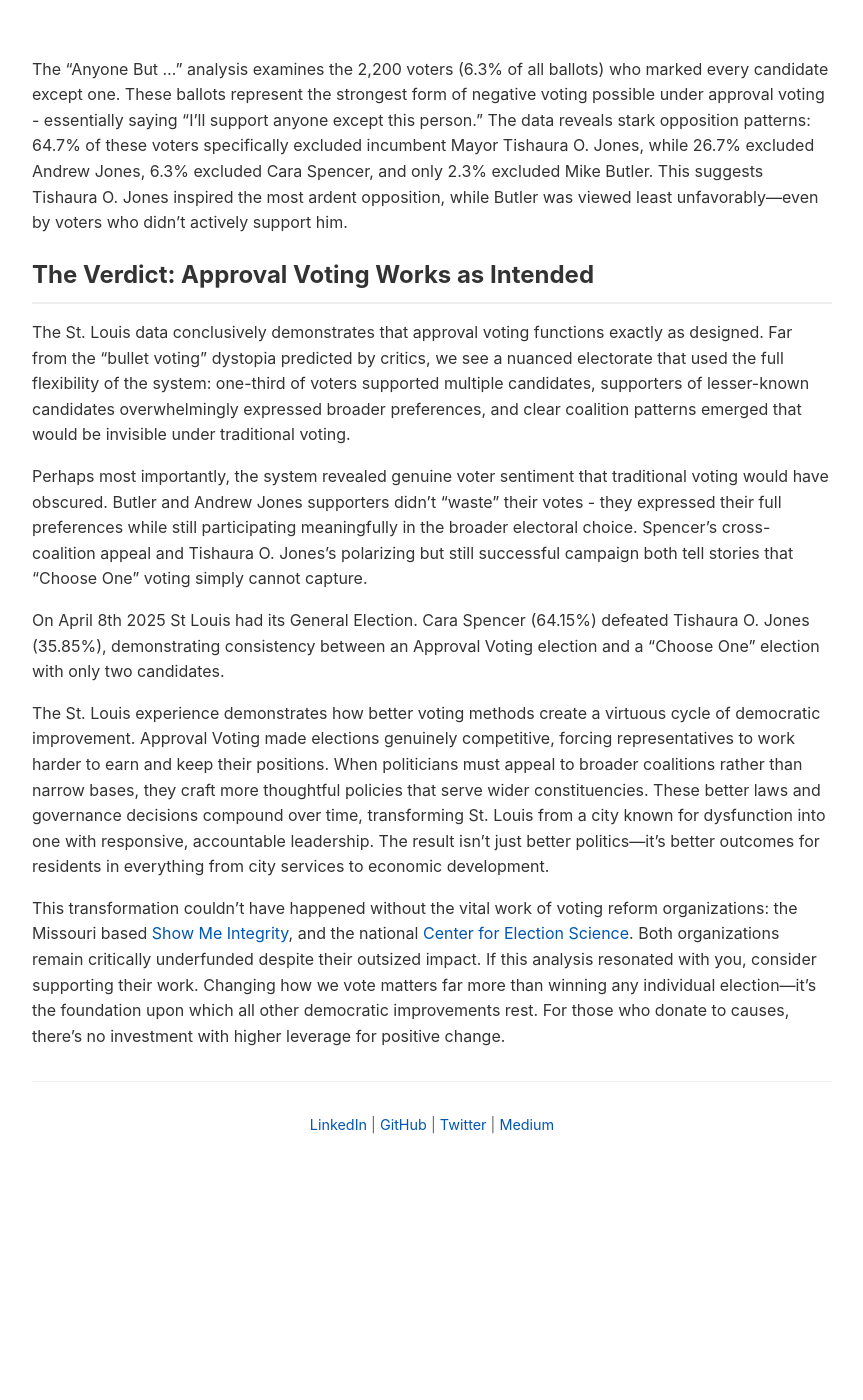
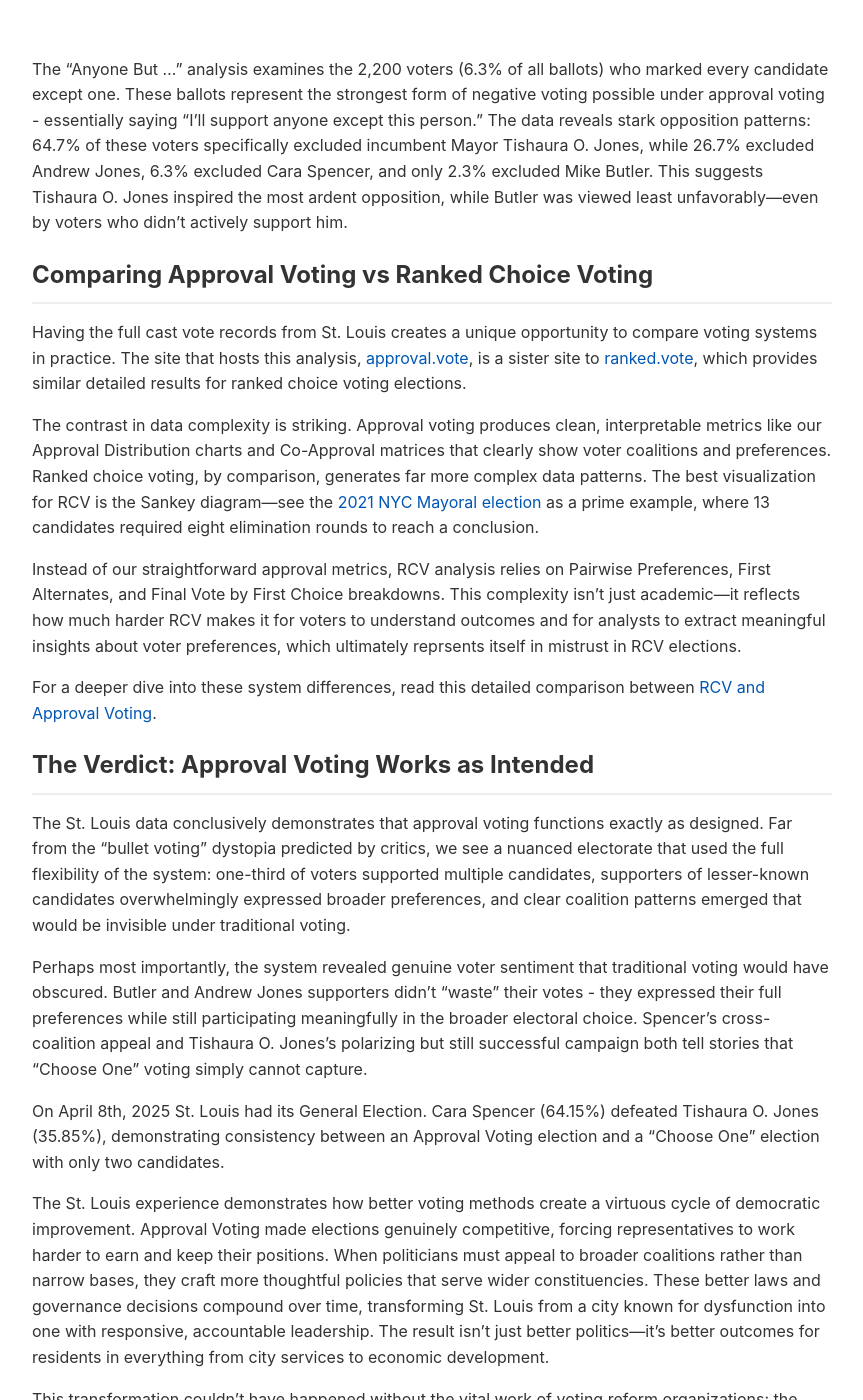
Before and after one commit to fsargent/fsargent.github.io, a Jekyll site: the page built from _posts/2025-08-29-st-louis-approval-voting.md, in a window 1280 px wide and 1400 px high, scrolled down 4403 px. Shown: the whole window, without its empty margins (208-1071 px from the left). Built offline with Jekyll 4.4.1, drawn with Linux system fonts in a browser that asks for light colours; before the commit the page ends 5569 px from its top, so only the background shows below that; some of the changed text lies outside the part shown.

Commit message:
Add Rybbit script to default layout and correct image filename in St. Louis Approval Voting post; enhance content with new comparison section on voting systems.

```diff
--- a/_layouts/default.html
+++ b/_layouts/default.html
@@ -95,6 +95,11 @@
 
     <link rel="stylesheet" href="/css/style.css" />
     <script src="/components/scripts/print.js"></script>
+    <script
+      src="https://app.rybbit.io/api/script.js"
+      data-site-id="2294"
+      defer
+    ></script>
   </head>
   <body>
     <div class="container">
--- a/_posts/2025-08-29-st-louis-approval-voting.md
+++ b/_posts/2025-08-29-st-louis-approval-voting.md
@@ -12,7 +12,7 @@ _This article is a companion piece to our interactive data analysis and visualiz
 
 The St. Louis, MO Primary Municipal Election was held on March 4, 2025. The election included multiple races: Mayor, Comptroller, Alderman Ward 3, and Alderman Ward 11. While we have cast vote record data for all these races, this analysis focuses specifically on the mayoral contest, which provides the richest dataset for understanding voter behavior under approval voting.
 
-In the Mayor's Race, Cara Spencer (68.2%) and incumbent Tishaura O. Jones (33.2%) advanced to the general election, defeating Michael "Mike" Butler (24.9%) and Andrew Jones (13.6%). With 34,945 ballots cast and 48,908 total approvals, there was an average of 1.4 approvals per ballot. St Louis runs a unified, non-partisan primary in which candidates may run and are listed without any party affiliation next to their name. The top two winners go head to head in the General Election. This is the sixth ever election in the United States using Approval Voting, and the first ever approval voting election where we have the Cast Vote Records from the election. These records reveal fascinating details on St Louis voters preferences.
+In the Mayor's Race, Cara Spencer (68.2%) and incumbent Tishaura O. Jones (33.2%) advanced to the general election, defeating Michael "Mike" Butler (24.9%) and Andrew Jones (13.6%). With 34,945 ballots cast and 48,908 total approvals, there was an average of 1.4 approvals per ballot. St. Louis runs a unified, non-partisan primary in which candidates may run and are listed without any party affiliation next to their name. The top two winners go head to head in the General Election. This is the sixth ever election in the United States using Approval Voting, and the first ever approval voting election where we have the Cast Vote Records from the election. These records reveal fascinating details on St. Louis voters' preferences.
 
 ## Why St. Louis Adopted Approval Voting
 
@@ -26,7 +26,7 @@ Under Approval Voting you can pick all the candidates you like. Put another way,
 
 ## Approval Distribution: How Voters Used the System
 
-<img src="/components/images/posts/2025-08-29-st-louis-approval-voting/approval_distrubtion.png" alt="Approval Distribution Matrix" style="max-width: 100%; width: 400px; height: auto; display: block; margin: 20px auto;">
+<img src="/components/images/posts/2025-08-29-st-louis-approval-voting/approval_distribution.png" alt="Approval Distribution Matrix" style="max-width: 100%; width: 400px; height: auto; display: block; margin: 20px auto;">
 
 Our analysis of the Approval Distribution reveals that a third (32.8%) of voters supported more than one candidate, with a quarter (26.1%) approving exactly two candidates, 6% approving three candidates, and half a percent (0.4%) approving all four. When we break down the approvals by candidate, we find dramatic differences in voting patterns. While supporters of the front-runners showed more focused support (38.8% of Spencer supporters and 41.9% of Tishaura O. Jones supporters approved multiple candidates), supporters of non-front runners Michael "Mike" Butler and Andrew Jones were far more likely to express broader preferences, with 84.4% and 83.1% respectively voting for more than one candidate.
 
@@ -40,7 +40,7 @@ FairVote defines bullet voting as:
 >
 > _— [Fairvote.org - Comparing single-winner voting methods](https://fairvote.org/resources/electoral-systems/comparing-voting-methods/?section=criteria-welltested-in-government-elections)_
 
-The St. Louis data decisively refutes these concerns. Our analysis demonstrates that in real world elections voters use approval voting to support all the candidates they like. While some voters genuinely preferred only one candidate (a perfectly valid choice), the system enabled nuanced preference expression where it mattered most. For supporters of Mike Butler and Andrew Jones - voters whose voices would have been completely silenced in a traditional primary - 84.4% and 83.1% respectively were able to express additional preferences. This wasn't strategic voting or gaming the system; it was honest preference expression that approval voting enables.
+The St. Louis data decisively refutes these concerns. Our analysis demonstrates that in real-world elections voters use approval voting to support all the candidates they like. While some voters genuinely preferred only one candidate (a perfectly valid choice), the system enabled nuanced preference expression where it mattered most. For supporters of Mike Butler and Andrew Jones - voters whose voices would have been completely silenced in a traditional primary - 84.4% and 83.1% respectively were able to express additional preferences. This wasn't strategic voting or gaming the system; it was honest preference expression that approval voting enables.
 
 ## The Expressiveness Question
 
@@ -62,14 +62,26 @@ The Co-Approval matrix shows the fraction of voters who approved one candidate t
 
 The "Anyone But …" analysis examines the 2,200 voters (6.3% of all ballots) who marked every candidate except one. These ballots represent the strongest form of negative voting possible under approval voting - essentially saying "I'll support anyone except this person." The data reveals stark opposition patterns: 64.7% of these voters specifically excluded incumbent Mayor Tishaura O. Jones, while 26.7% excluded Andrew Jones, 6.3% excluded Cara Spencer, and only 2.3% excluded Mike Butler. This suggests Tishaura O. Jones inspired the most ardent opposition, while Butler was viewed least unfavorably—even by voters who didn't actively support him.
 
+## Comparing Approval Voting vs Ranked Choice Voting
+
+Having the full cast vote records from St. Louis creates a unique opportunity to compare voting systems in practice. The site that hosts this analysis, [approval.vote](https://approval.vote), is a sister site to [ranked.vote](https://ranked.vote), which provides similar detailed results for ranked choice voting elections.
+
+The contrast in data complexity is striking. Approval voting produces clean, interpretable metrics like our Approval Distribution charts and Co-Approval matrices that clearly show voter coalitions and preferences. Ranked choice voting, by comparison, generates far more complex data patterns. The best visualization for RCV is the Sankey diagram—see the [2021 NYC Mayoral election](https://ranked.vote/report/us/ny/nyc/2021/06/mayor-primary-dem) as a prime example, where 13 candidates required eight elimination rounds to reach a conclusion.
+
+Instead of our straightforward approval metrics, RCV analysis relies on Pairwise Preferences, First Alternates, and Final Vote by First Choice breakdowns. This complexity isn't just academic—it reflects how much harder RCV makes it for voters to understand outcomes and for analysts to extract meaningful insights about voter preferences, which ultimately reprsents itself in mistrust in RCV elections.
+
+For a deeper dive into these system differences, read this detailed comparison between [RCV and Approval Voting](https://approval.vote/rcv-vs-approval).
+
 ## The Verdict: Approval Voting Works as Intended
 
 The St. Louis data conclusively demonstrates that approval voting functions exactly as designed. Far from the "bullet voting" dystopia predicted by critics, we see a nuanced electorate that used the full flexibility of the system: one-third of voters supported multiple candidates, supporters of lesser-known candidates overwhelmingly expressed broader preferences, and clear coalition patterns emerged that would be invisible under traditional voting.
 
 Perhaps most importantly, the system revealed genuine voter sentiment that traditional voting would have obscured. Butler and Andrew Jones supporters didn't "waste" their votes - they expressed their full preferences while still participating meaningfully in the broader electoral choice. Spencer's cross-coalition appeal and Tishaura O. Jones's polarizing but still successful campaign both tell stories that "Choose One" voting simply cannot capture.
 
-On April 8th 2025 St Louis had its General Election. Cara Spencer (64.15%) defeated Tishaura O. Jones (35.85%), demonstrating consistency between an Approval Voting election and a "Choose One" election with only two candidates.
+On April 8th, 2025 St. Louis had its General Election. Cara Spencer (64.15%) defeated Tishaura O. Jones (35.85%), demonstrating consistency between an Approval Voting election and a "Choose One" election with only two candidates.
 
 The St. Louis experience demonstrates how better voting methods create a virtuous cycle of democratic improvement. Approval Voting made elections genuinely competitive, forcing representatives to work harder to earn and keep their positions. When politicians must appeal to broader coalitions rather than narrow bases, they craft more thoughtful policies that serve wider constituencies. These better laws and governance decisions compound over time, transforming St. Louis from a city known for dysfunction into one with responsive, accountable leadership. The result isn't just better politics—it's better outcomes for residents in everything from city services to economic development.
 
 This transformation couldn't have happened without the vital work of voting reform organizations: the Missouri based [Show Me Integrity](https://showmeintegrity.org), and the national [Center for Election Science](https://electionscience.org). Both organizations remain critically underfunded despite their outsized impact. If this analysis resonated with you, consider supporting their work. Changing how we vote matters far more than winning any individual election—it's the foundation upon which all other democratic improvements rest. For those who donate to causes, there's no investment with higher leverage for positive change.
+
+Special thanks to the IT team at the St. Louis City Board of Election Commissioners for making this data available.
```
Also changed, not shown: components/images/posts/2025-08-29-st-louis-approval-voting/approval_distribution.png (renamed from components/images/posts/2025-08-29-st-louis-approval-voting/approval_distrubtion.png).
